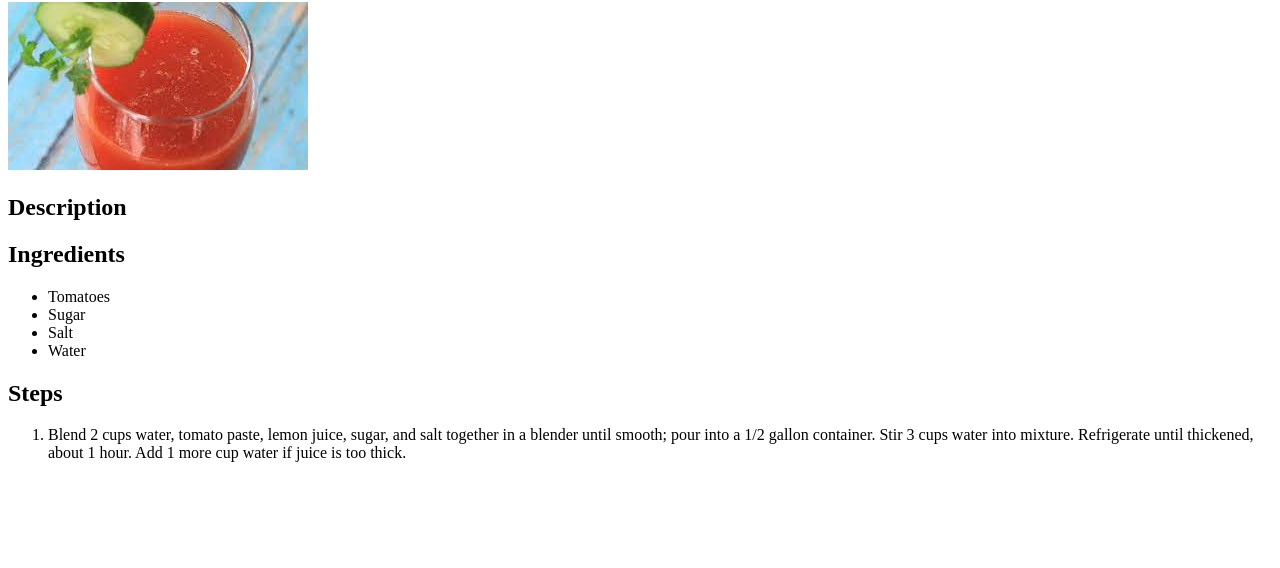
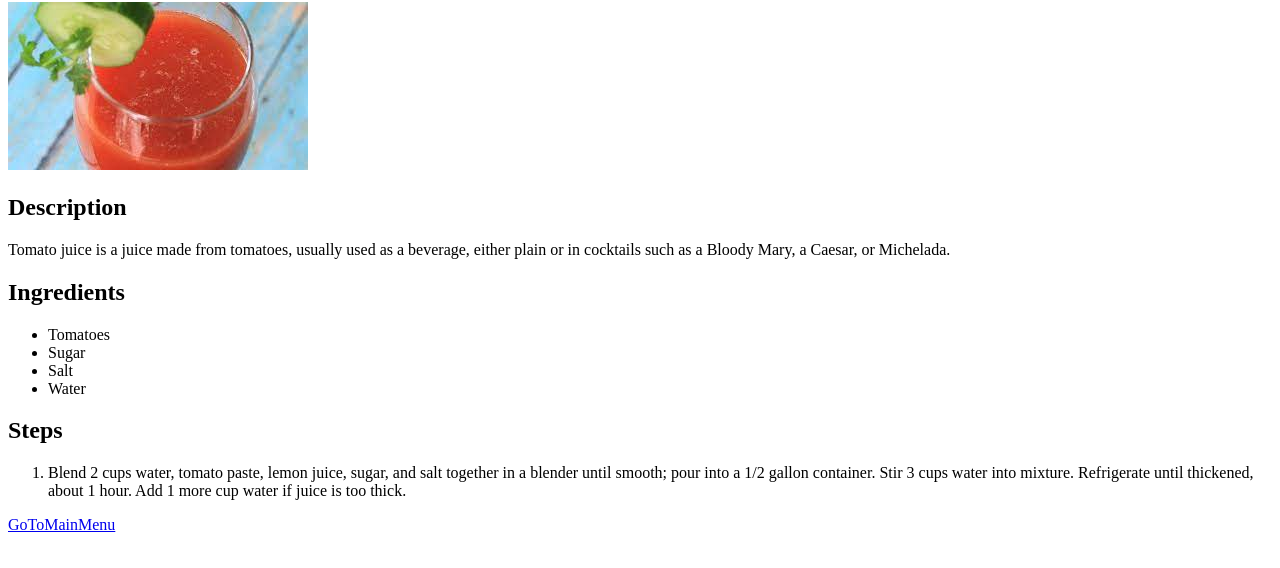
Before and after one commit to ShilpaKarikatti/odin-recipes, a plain HTML site: page recipes/tomatojuice.html in a window 1280 px wide. Shown: the part 78-646 px from the top of the page. Drawn offline with Linux system fonts and the light colour scheme.

Commit message:
back to main menu added

```diff
--- a/recipes/tomatojuice.html
+++ b/recipes/tomatojuice.html
@@ -8,7 +8,7 @@
     <h1>Tomato Juice</h1>
     <img src="../images/tomatojuice.jpeg" alt="Tomato Juice">
     <h2>Description</h2>
-    <div></div>
+    <div>Tomato juice is a juice made from tomatoes, usually used as a beverage, either plain or in cocktails such as a Bloody Mary, a Caesar, or Michelada.</div>
     <h2>Ingredients</h2>
     <ul>
         <li>Tomatoes</li>
@@ -20,5 +20,6 @@
     <ol>
         <li>Blend 2 cups water, tomato paste, lemon juice, sugar, and salt together in a blender until smooth; pour into a 1/2 gallon container. Stir 3 cups water into mixture. Refrigerate until thickened, about 1 hour. Add 1 more cup water if juice is too thick.</li>
     </ol>
+    <a href="../index.html">GoToMainMenu</a>
 </body>
 </html>
```
Also changed, not shown: recipes/bananabread.html (+1 -0 lines), recipes/lasagna.html (+1 -0 lines).
